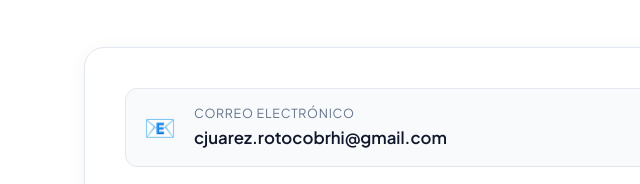
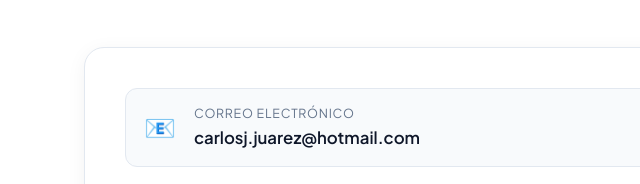
Before and after one commit to cjjb1/Portfolio, a website: page public/index.html in a window 1280 px wide. Shown: the part 10426-10610 px from the top of the page, 180-820 px from the left. Drawn offline with Linux system fonts and the light colour scheme.

Commit message:
fix: actualizar direccion de correo electronico oficial a carlosj.juarez@hotmail.com

```diff
--- a/public/index.html
+++ b/public/index.html
@@ -799,7 +799,7 @@
               <span class="c-icon">📧</span>
               <div>
                 <span class="c-label">Correo Electrónico</span>
-                <a href="mailto:cjuarez.rotocobrhi@gmail.com" class="c-val">cjuarez.rotocobrhi@gmail.com</a>
+                <a href="mailto:carlosj.juarez@hotmail.com" class="c-val">carlosj.juarez@hotmail.com</a>
               </div>
             </div>
             <div class="c-item">
@@ -827,7 +827,7 @@
             </div>
           </div>
           <div class="contact-cta">
-            <a href="mailto:cjuarez.rotocobrhi@gmail.com" class="btn btn-primary btn-lg">
+            <a href="mailto:carlosj.juarez@hotmail.com" class="btn btn-primary btn-lg">
               Enviar Mensaje Directo
             </a>
           </div>
```
